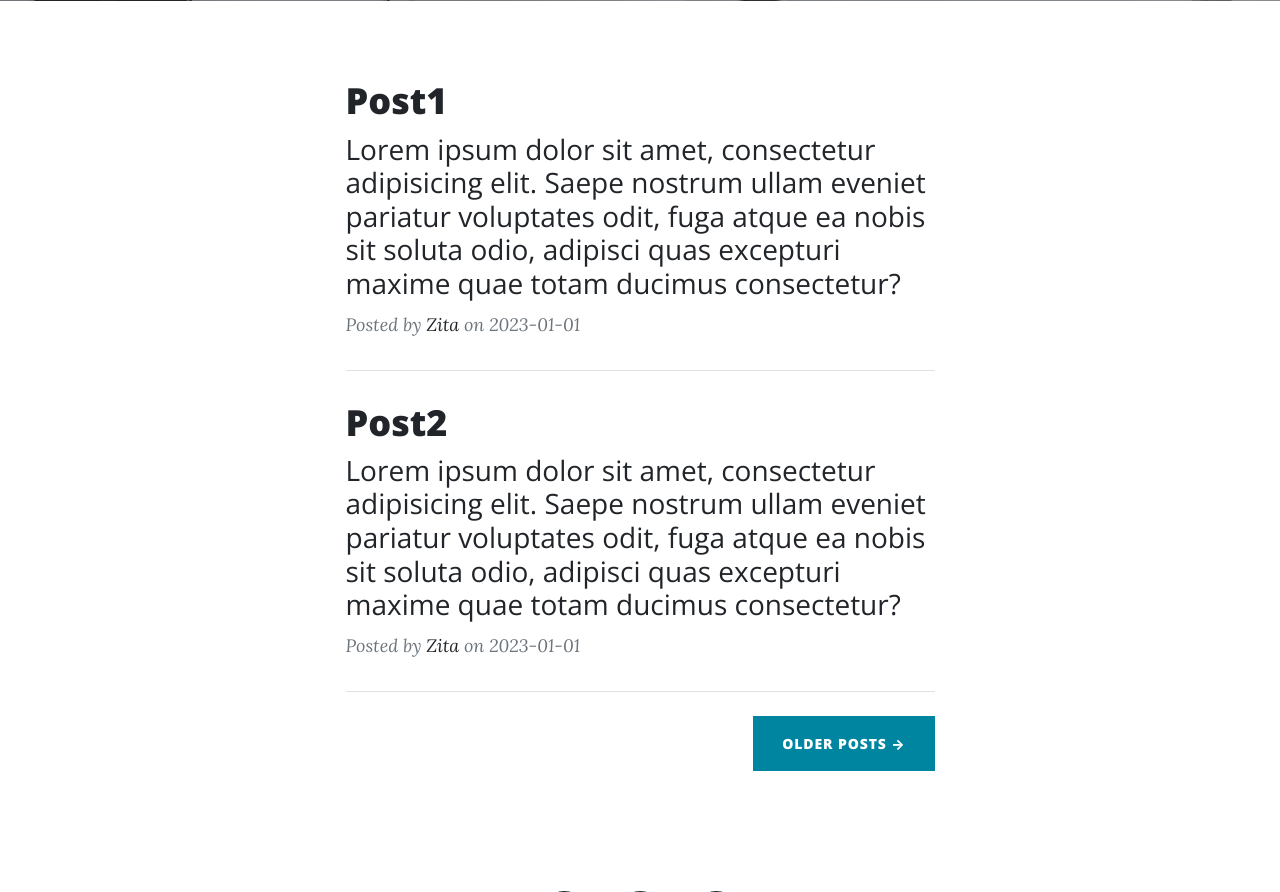
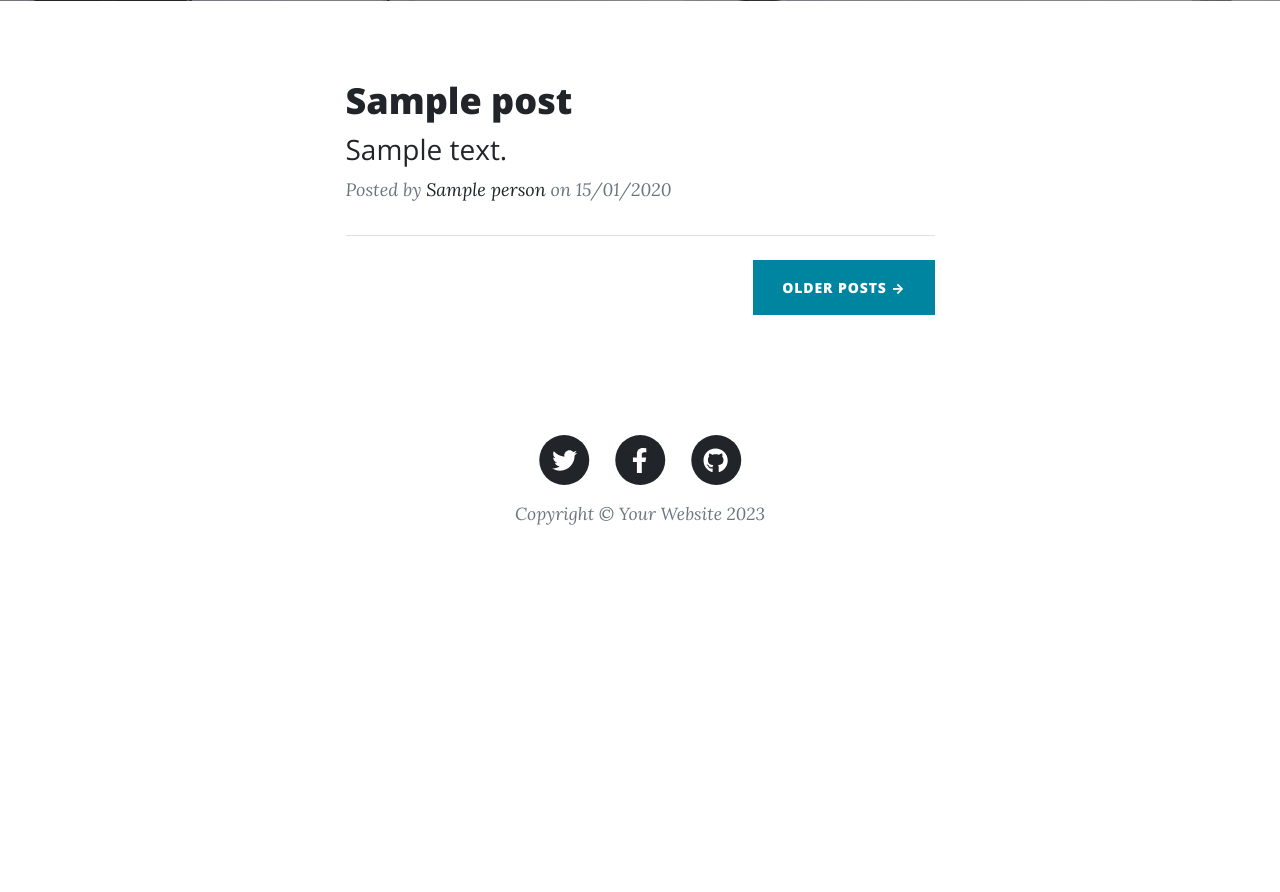
Before and after one commit to ZitaNguyen/MonPremierBlog, a PHP site: page /blog in a window 1280 px wide. Shown: the part 531-1423 px from the top of the page. After the commit the page ends 1056 px from the top, so only its background shows below. Run offline with PHP 8.4, Linux system fonts and the light colour scheme; tables that the repository leaves empty or names only in its code hold one stand-in row (values such as "Sample post"); some libraries are stand-ins or nearby versions.

Commit message:
Connect db and create PostModel

```diff
--- a/src/Controllers/PostController.php
+++ b/src/Controllers/PostController.php
@@ -2,6 +2,11 @@
 
 namespace App\Controllers\PostController;
 
+require_once('src/Library/Database.php');
+require_once('src/Models/PostModel.php');
+
+use App\Library\Database\DatabaseConnection;
+use App\Model\PostModel\PostModel;
 use Twig\Loader\FilesystemLoader;
 use Twig\Environment;
 
@@ -9,26 +14,13 @@ class PostController
 {
     public function getPosts()
     {
-        $loader = new FilesystemLoader('templates');
-        $twig = new Environment($loader);
-        $posts = [
-            [
-                'title' => 'Post1',
-                'excerpt' => 'Lorem ipsum dolor sit amet, consectetur adipisicing elit. Saepe nostrum ullam eveniet pariatur voluptates odit, fuga atque ea nobis sit soluta odio, adipisci quas excepturi maxime quae totam ducimus consectetur?',
-                'content' => '                Lorem ipsum dolor sit amet, consectetur adipisicing elit. Saepe nostrum ullam eveniet pariatur voluptates odit, fuga atque ea nobis sit soluta odio, adipisci quas excepturi maxime quae totam ducimus consectetur?
-                Lorem ipsum dolor sit amet, consectetur adipisicing elit. Saepe nostrum ullam eveniet pariatur voluptates odit, fuga atque ea nobis sit soluta odio, adipisci quas excepturi maxime quae totam ducimus consectetur',
-                'author' => 'Zita',
-                'create_date' => '2023-01-01'
-            ],
-            [
-                'title' => 'Post2',
-                'excerpt' => 'Lorem ipsum dolor sit amet, consectetur adipisicing elit. Saepe nostrum ullam eveniet pariatur voluptates odit, fuga atque ea nobis sit soluta odio, adipisci quas excepturi maxime quae totam ducimus consectetur?',
-                'content' => '                Lorem ipsum dolor sit amet, consectetur adipisicing elit. Saepe nostrum ullam eveniet pariatur voluptates odit, fuga atque ea nobis sit soluta odio, adipisci quas excepturi maxime quae totam ducimus consectetur?
-                Lorem ipsum dolor sit amet, consectetur adipisicing elit. Saepe nostrum ullam eveniet pariatur voluptates odit, fuga atque ea nobis sit soluta odio, adipisci quas excepturi maxime quae totam ducimus consectetur',
-                'author' => 'Zita',
-                'create_date' => '2023-01-01'
-            ]
-        ];
+        $loader     = new FilesystemLoader('templates');
+        $twig       = new Environment($loader);
+        $connection = new DatabaseConnection;
+        $postModel  = new PostModel();
+
+        $postModel->connection = $connection;
+        $posts = $postModel->getPosts();
         echo $twig->render('posts.html.twig', ['posts' => $posts]);
     }
 }
--- /dev/null
+++ b/src/Library/Database.php
@@ -0,0 +1,17 @@
+<?php
+
+namespace App\Library\Database;
+
+class DatabaseConnection
+{
+    public ?\PDO $database = null;
+
+    public function getConnection(): \PDO
+    {
+        if ($this->database === null) {
+            $this->database = new \PDO('mysql:host=127.0.0.1;dbname=monpremierblog;port=8889;charset=utf8', 'root', 'root');
+        }
+
+        return $this->database;
+    }
+}
--- /dev/null
+++ b/src/Models/PostModel.php
@@ -0,0 +1,70 @@
+<?php
+
+namespace App\Model\PostModel;
+
+require_once('src/Library/Database.php');
+
+use App\Library\Database\DatabaseConnection;
+
+class Post
+{
+    public string $id;
+    public string $title;
+    public string $createDate;
+    public string $content;
+    public string $excerpt;
+    public string $author;
+}
+
+class PostModel
+{
+
+    public DatabaseConnection $connection;
+
+    public function getPosts(): array
+    {
+        $sql = $this->connection->getConnection()->query(
+            "SELECT p.id, p.title, p.excerpt, DATE_FORMAT(p.create_date, '%d/%m/%Y') AS createDate, ps.name
+            FROM Post p
+            INNER JOIN Person ps
+            WHERE p.author_id = ps.id
+            ORDER BY create_date DESC"
+        );
+
+        $posts = [];
+        while (($row = $sql->fetch())) {
+            $post = new Post();
+            $post->id = $row['id'];
+            $post->title = $row['title'];
+            $post->createDate = $row['createDate'];
+            $post->excerpt = $row['excerpt'];
+            $post->author = $row['name'];
+
+            $posts[] = $post;
+        }
+        return $posts;
+    }
+
+    public function getPost($id): array
+    {
+        $sql = $this->connection->getConnection()->query(
+            "SELECT p.id, p.title, p.excerpt, p.content, DATE_FORMAT(p.create_date, '%d/%m/%Y') AS createDate, ps.name
+            FROM Post p
+            INNER JOIN Person ps
+            WHERE p.author_id = ps.id
+            AND p.id = $id
+            ORDER BY create_date DESC"
+        );
+
+        while (($row = $sql->fetch())) {
+            $post = new Post();
+            $post->id = $row['id'];
+            $post->title = $row['title'];
+            $post->createDate = $row['createDate'];
+            $post->content = $row['content'];
+            $post->excerpt = $row['excerpt'];
+            $post->author = $row['name'];
+        }
+        return $post;
+    }
+}
--- a/templates/home.html.twig
+++ b/templates/home.html.twig
@@ -46,7 +46,7 @@
             <div class="d-flex gap-5 my-5">
                 <img src="assets/img/about-bg.jpg" class="d-none d-lg-block" alt="About Zita">
                 <p>Zita est une fullstack développeuse Lorem ipsum dolor sit amet, consectetur adipisicing elit. Saepe nostrum ullam eveniet pariatur voluptates odit, fuga atque ea nobis sit soluta odio, adipisci quas excepturi maxime quae totam ducimus consectetur?
-                Lorem ipsum dolor sit amet, consectetur adipisicing elit. Saepe nostrum ullam eveniet pariatur voluptates odit, fuga atque ea nobis sit soluta odio, adipisci quas excepturi maxime quae totam ducimus consectetur?</p>
+                Lorem ipsum dolor sit amet, consectetur adipisicing elit.</p>
             </div>
             <!-- Divider-->
             <hr class="my-4" />
--- a/templates/posts.html.twig
+++ b/templates/posts.html.twig
@@ -32,7 +32,7 @@
                 <p class="post-meta">
                     Posted by
                     <a href="#!">{{ post.author }}</a>
-                    on {{ post.create_date}}
+                    on {{ post.createDate}}
                 </p>
             </div>
             <!-- Divider-->
```
Also changed, not shown: src/Models/post.php (deleted, +0 -22 lines), assets/img/post1.jpg (renamed from assets/img/post-bg.jpg), assets/img/post2.jpg (renamed from assets/img/post-sample-image.jpg).
